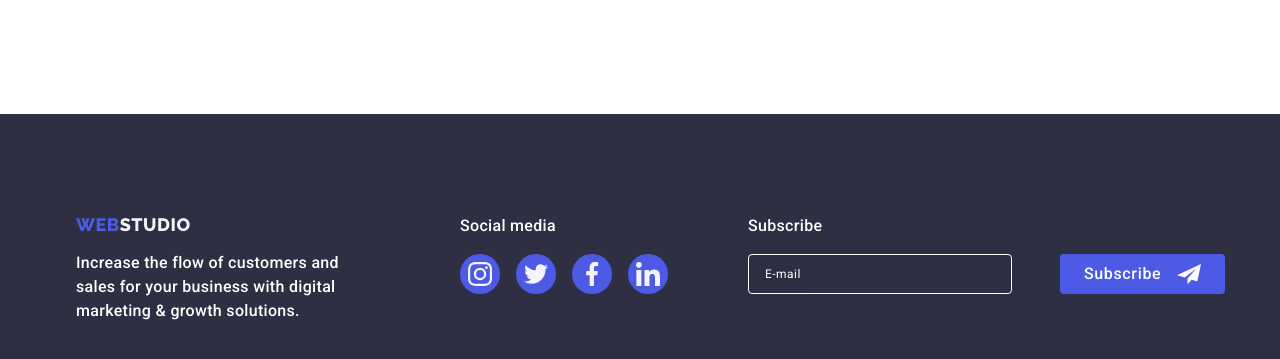
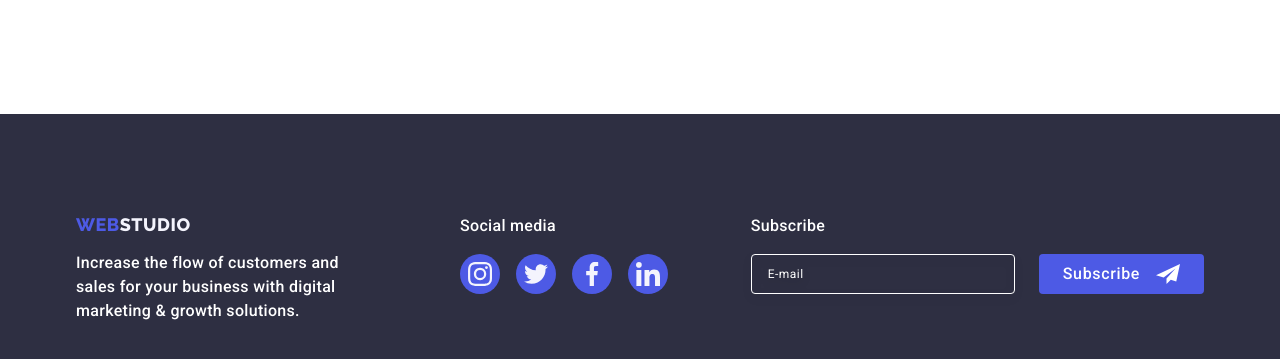
Before and after one commit to AnastasiaGOIT/goit-markup-hw-05, a plain HTML site: page index.html in a window 1280 px wide. Shown: the part 2799-3158 px from the top of the page. Drawn offline with nearby package versions, Linux system fonts and the light colour scheme.

Commit message:
hm5-mentor

```diff
--- a/css/styles.css
+++ b/css/styles.css
@@ -564,7 +564,7 @@ img {
 .footer-wrap-main {
   display: flex;
   flex-direction: column;
-  margin-left: 80px;
+  margin-left: auto;
 }
 .footer-form {
   display: flex;
@@ -586,7 +586,7 @@ img {
   filter: drop-shadow(0px 4px 4px rgba(0, 0, 0, 0.15));
   border-radius: 4px;
   background-color: transparent;
-  margin-right: 24px;
+
   color: #ffffff;
 }
 .footer-input::placeholder {
@@ -795,7 +795,6 @@ img {
   color: #8e8f99;
   margin-top: 16px;
   margin-bottom: 24px;
-  margin-right: 24px;
 }
 .check-text a {
   color: #4d5ae5;
```
